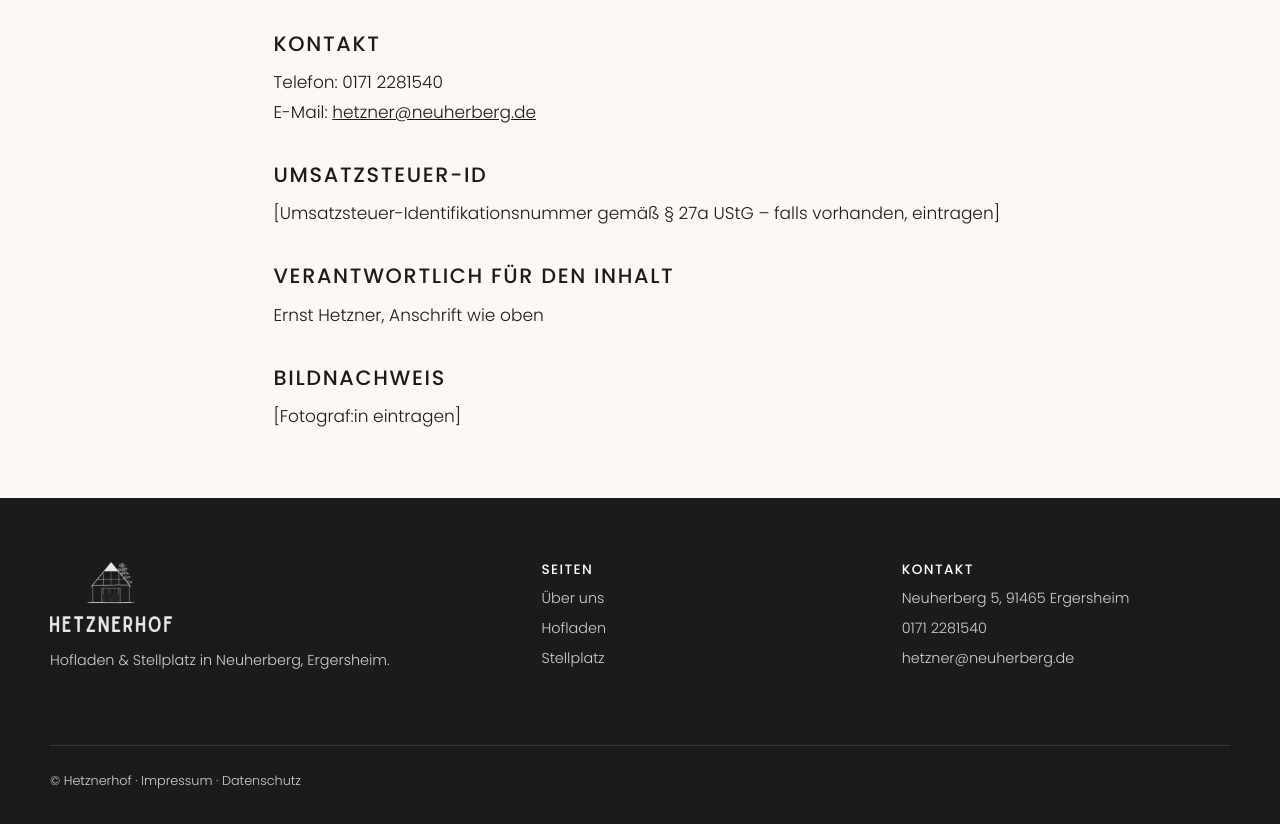
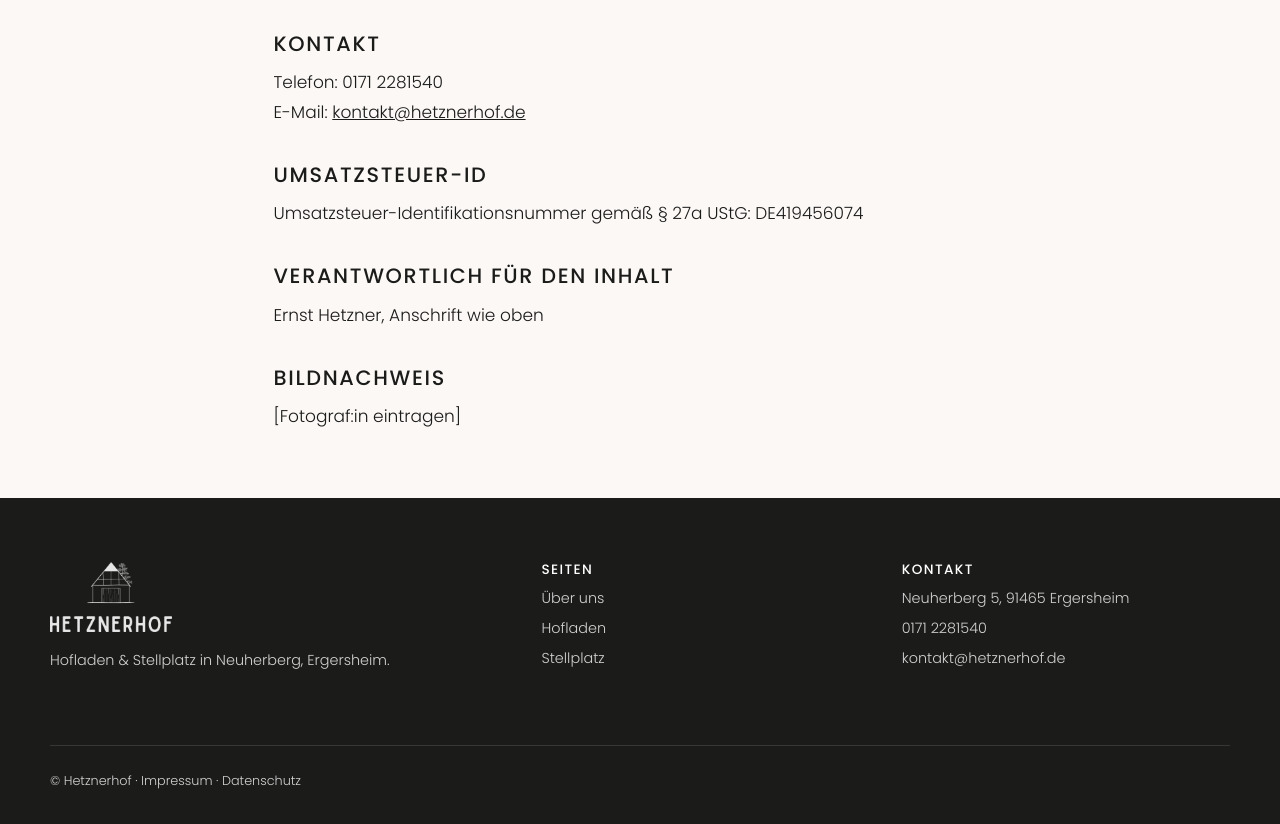
Before and after one commit to eliejose/hetznerhof-website, a plain HTML site: page impressum.html in a window 1280 px wide. Shown: the part 496-1320 px from the top of the page. Drawn offline with Linux system fonts and the light colour scheme; a web font is replaced by a local one.

Commit message:
Contact info update

```diff
--- a/impressum.html
+++ b/impressum.html
@@ -30,9 +30,9 @@
 <h2>Angaben gemäß § 5 DDG</h2>
 <p>Ernst Hetzner<br>Hetznerhof<br>Neuherberg 5<br>91465 Ergersheim</p>
 <h2>Kontakt</h2>
-<p>Telefon: 0171 2281540<br>E-Mail: <a href="mailto:hetzner@neuherberg.de">hetzner@neuherberg.de</a></p>
+<p>Telefon: 0171 2281540<br>E-Mail: <a href="mailto:kontakt@hetznerhof.de">kontakt@hetznerhof.de</a></p>
 <h2>Umsatzsteuer-ID</h2>
-<p>[Umsatzsteuer-Identifikationsnummer gemäß § 27a UStG – falls vorhanden, eintragen]</p>
+<p>Umsatzsteuer-Identifikationsnummer gemäß § 27a UStG: DE419456074</p>
 <h2>Verantwortlich für den Inhalt</h2>
 <p>Ernst Hetzner, Anschrift wie oben</p>
 <h2>Bildnachweis</h2>
@@ -51,7 +51,7 @@
     </div>
     <div>
       <h3>Kontakt</h3>
-      <ul><li>Neuherberg 5, 91465 Ergersheim</li><li><a href="tel:+491712281540">0171 2281540</a></li><li><a href="mailto:hetzner@neuherberg.de">hetzner@neuherberg.de</a></li></ul>
+      <ul><li>Neuherberg 5, 91465 Ergersheim</li><li><a href="tel:+491712281540">0171 2281540</a></li><li><a href="mailto:kontakt@hetznerhof.de">kontakt@hetznerhof.de</a></li></ul>
     </div>
     <div class="legal">© Hetznerhof · <a href="impressum.html">Impressum</a> · <a href="datenschutz.html">Datenschutz</a></div>
   </div>
```
Also changed, not shown: datenschutz.html (+2 -2 lines), index.html (+2 -2 lines), stellplatz.html (+2 -2 lines).
